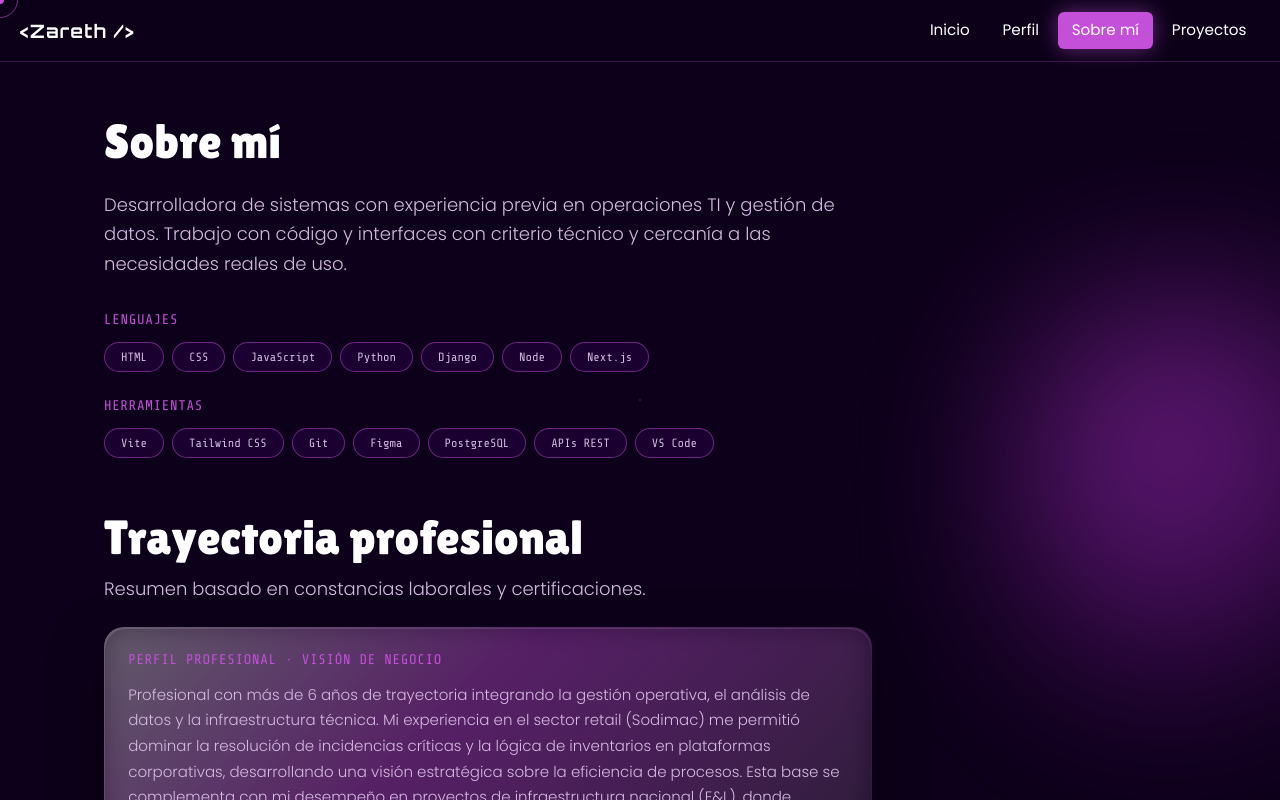
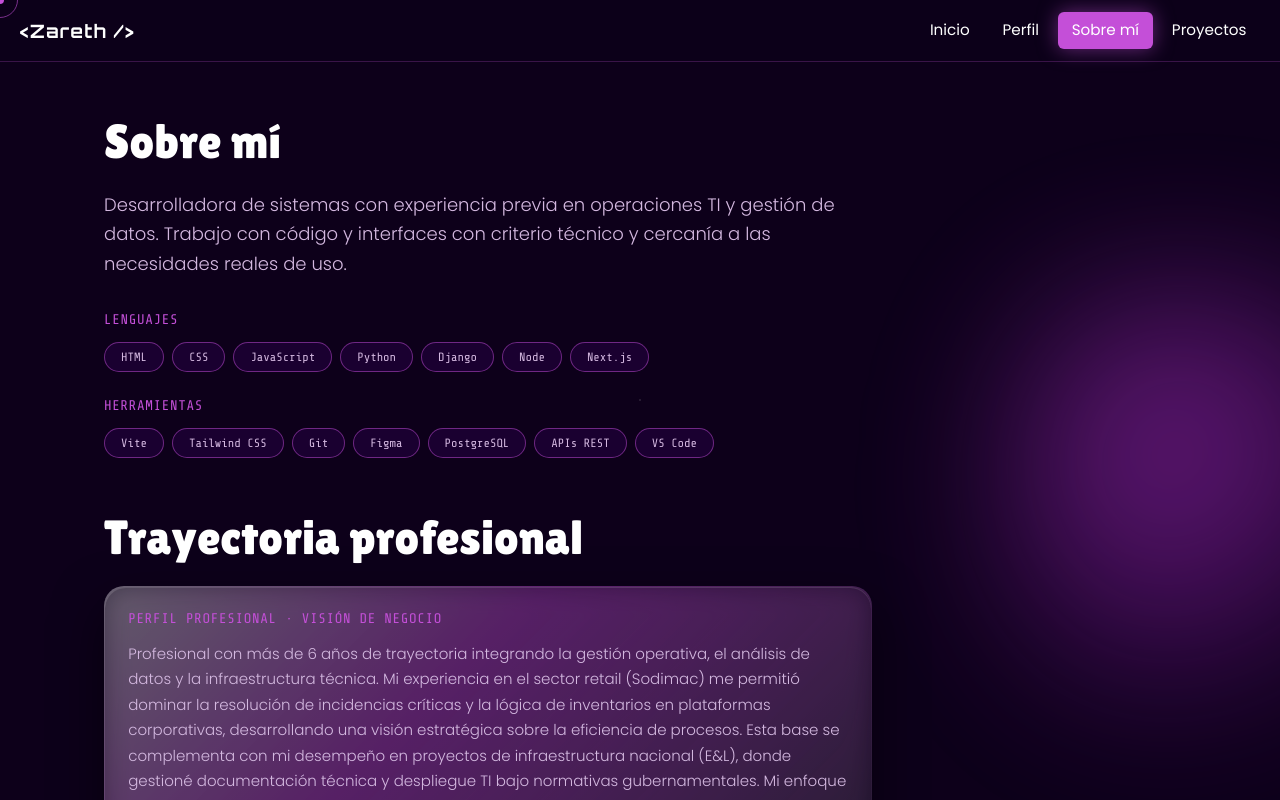
Before and after one commit to zaretholiva59/portfolio, a React (Vite) app: page /about in a window 1280 px wide. Shown: the top 800 px of the page. Built offline with nearby package versions, Linux system fonts and the light colour scheme; the HTML template or start-up script is replaced by a standard one; a web font is replaced by a local one.

Commit message:
Perfil actualizado con vision de negocio y certificados

```diff
--- a/src/pages/About.jsx
+++ b/src/pages/About.jsx
@@ -122,7 +122,7 @@ export default function About() {
           Trayectoria profesional
         </h2>
         <p className="mb-6 max-w-3xl text-base leading-relaxed text-[#d4b8e0] md:text-lg">
-          Resumen basado en constancias laborales y certificaciones.
+
         </p>
         <div className="portfolio-card-gradient-border career-vision-wrap mb-10 max-w-3xl">
           <div className="portfolio-card-glass career-vision-inner">
```
